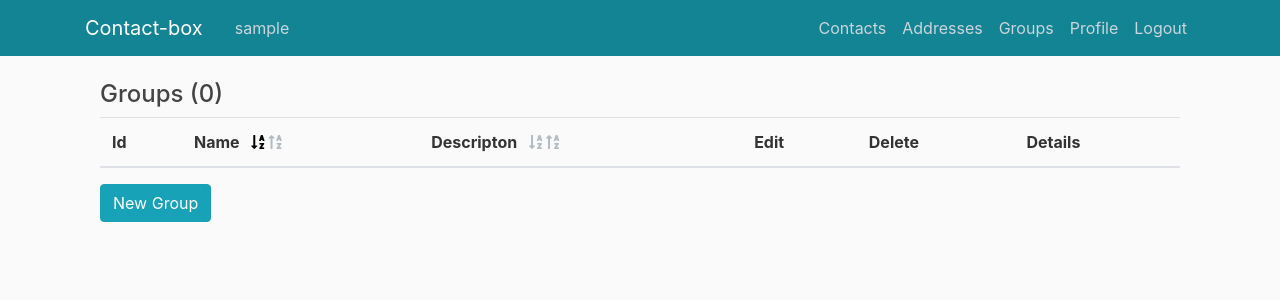
After one commit to TobKed/contact_box, a Django app: page /contacts/group in a window 1280 px wide. The commit adds this page. Shown: the top 300 px of the page. Run offline with Django 3.2, Linux system fonts and the light colour scheme; the visitor is signed in with stand-in values (Sample User, id 1); data comes from the database, SQL or seed files in the repository; data that the repository does not hold is empty; some libraries are stand-ins or nearby versions.

Commit message:
add views, urls, templates for contact groups

```diff
--- a/src/contacts/templates/contacts/address_list.html
+++ b/src/contacts/templates/contacts/address_list.html
@@ -70,7 +70,7 @@
                     <!-- PAGINATOR END -->
 
                     </div>
-                        <a class="btn btn-info mb-4" href="{% url 'person-new' %}">New Contact</a>
+                        <a class="btn btn-info mb-4" href="{% url 'person-new' %}">New Address</a>
                     <div>
 
                 </div>
--- /dev/null
+++ b/src/contacts/templates/contacts/contactgroup_list.html
@@ -0,0 +1,68 @@
+{% extends "contacts/base.html" %}
+{% load contacts_extras %}
+{% block content %}
+
+    <div class="container">
+        <div class="row">
+
+            <div class="col-md-12">
+                <h4>Groups ({{ page_obj.paginator.count }})</h4>
+                <div type="hidden" id="order-manager" data-orderby="{{ orderby }}" data-order="{{ order }}"></div>
+
+                <div class="table-responsive">
+
+                    <table id="mytable" class="table table-bordred table-striped">
+
+                        <thead>
+                            <th>Id</th>
+                            <th>Name
+                                <a data-orderby="name" data-order="asc" href="?page={{ page_obj.number }}" class="fas fa-sort-alpha-down ml-2 order"></a>
+                                <a data-orderby="name" data-order="desc" href="?page={{ page_obj.number }}" class="fas fa-sort-alpha-up order"></a>
+                            </th>
+                            <th>Descripton
+                                <a data-orderby="description" data-order="asc" href="?page={{ page_obj.number }}" class="fas fa-sort-alpha-down ml-2 order"></a>
+                                <a data-orderby="description" data-order="desc" href="?page={{ page_obj.number }}" class="fas fa-sort-alpha-up order"></a>
+                            </th>
+                            <th>Edit</th>
+                            <th>Delete</th>
+                            <th>Details</th>
+                        </thead>
+
+                        <tbody>
+                            {% for group in groups %}
+                                <tr>
+                                    <td>{{ group.pk }} </td>
+                                    <td>{{ group.name }} </td>
+                                    <td>{{ group.description }}</td>
+                                    <td>
+                                        <a href="{%  url 'group-update' group.id %}" class="btn btn-primary btn-xs" data-toggle="tooltip" title="Edit"><span class="fas fa-user-edit fa-xs"></span></a>
+                                    </td>
+                                    <td>
+                                        <a href="{% url 'group-delete' group.id %}" class="btn btn-danger btn-xs" data-toggle="tooltip" title="Delete"><span class="fas fa-trash-alt fa-xs"></span></a>
+                                    </td>
+                                    <td>
+                                        <a href="{% url 'group-detail' group.id %}" class="btn btn-info btn-xs" data-toggle="tooltip" title="Info"><span class="fas fa-info xs"></span></a>
+                                    </td>
+                                </tr>
+                            {% endfor %}
+                        </tbody>
+                    </table>
+
+                    <div class="clearfix"></div>
+
+                    <!-- PAGINATOR START-->
+                    {% include 'contacts/paginator.html' %}
+                    <!-- PAGINATOR END -->
+
+                    </div>
+                        <a class="btn btn-info mb-4" href="{% url 'group-new' %}">New Group</a>
+                    <div>
+
+                </div>
+
+            </div> <!-- end col-md-12 -->
+        </div> <!-- end row -->
+    </div>  <!-- end containter -->
+
+
+{% endblock content %}
--- a/src/contacts/templates/contacts/navbar.html
+++ b/src/contacts/templates/contacts/navbar.html
@@ -16,6 +16,7 @@
           {% if user.is_authenticated %}
             <a class="nav-item nav-link" href="{% url 'person-list' %}">Contacts</a>
             <a class="nav-item nav-link" href="{% url 'address-list' %}">Addresses</a>
+            <a class="nav-item nav-link" href="{% url 'group-list' %}">Groups</a>
             <a class="nav-item nav-link" href="{% url 'profile' %}">Profile</a>
             <a class="nav-item nav-link" href="{% url 'logout' %}">Logout</a>
           {% else %}
--- a/src/contacts/urls.py
+++ b/src/contacts/urls.py
@@ -6,11 +6,18 @@ from .views import (
     PersonCreateView,
     PersonUpdateView,
     PersonDeleteView,
+
     AddressListView,
     AddressDetailView,
     AddressCreateView,
     AddressUpdateView,
     AddressDeleteView,
+
+    ContactGroupListView,
+    ContactGroupDetailView,
+    ContactGroupCreateView,
+    ContactGroupUpdateView,
+    ContactGroupDeleteView,
 )
 
 
@@ -21,9 +28,16 @@ urlpatterns = [
     path('person/<int:pk>/update/', PersonUpdateView.as_view(), name='person-update'),
     path('person/<int:pk>/delete/', PersonDeleteView.as_view(), name='person-delete'),
     path('person/new/', PersonCreateView.as_view(), name='person-new'),
+
     path('contacts/address', AddressListView.as_view(), name='address-list'),
     path('contacts/address/<int:pk>/', AddressDetailView.as_view(), name='address-detail'),
     path('contacts/address/<int:pk>/update/', AddressUpdateView.as_view(), name='address-update'),
     path('contacts/address/<int:pk>/delete/', AddressDeleteView.as_view(), name='address-delete'),
     path('contacts/address/new/', AddressCreateView.as_view(), name='address-new'),
+
+    path('contacts/group', ContactGroupListView.as_view(), name='group-list'),
+    path('contacts/group/<int:pk>/', ContactGroupDetailView.as_view(), name='group-detail'),
+    path('contacts/group/<int:pk>/update/', ContactGroupUpdateView.as_view(), name='group-update'),
+    path('contacts/group/<int:pk>/delete/', ContactGroupDeleteView.as_view(), name='group-delete'),
+    path('contacts/group/new/', ContactGroupCreateView.as_view(), name='group-new'),
 ]
--- a/src/contacts/views.py
+++ b/src/contacts/views.py
@@ -272,3 +272,84 @@ class AddressUpdateView(LoginRequiredMixin, UserPassesTestMixin, UpdateView):
         if self.request.user.pk == person.creator_id:
             return True
         return False
+
+#################################################################3
+class ContactGroupListView(LoginRequiredMixin, ListView):
+    model = ContactGroup
+    context_object_name = 'groups'
+    paginate_by = 5
+
+    def get_queryset(self):
+        user = get_object_or_404(User, username=self.request.user)
+        orderby = self.request.GET.get('orderby', 'name')
+        order = self.request.GET.get('order', 'asc')
+        order = {'asc': '', 'desc': '-'}.get(order, '')
+        return ContactGroup.objects.filter(creator=user.profile).annotate(
+            members=Count('person', distinct=True)
+            ).order_by(order+orderby)
+
+    def get_context_data(self, *args, **kwargs):
+        context_data = super().get_context_data(*args, **kwargs)
+        params = {
+            'orderby': self.request.GET.get('orderby', 'name'),
+            'order': self.request.GET.get('order', 'asc')
+        }
+        context_data.update(params)
+        return context_data
+
+
+class ContactGroupDetailView(LoginRequiredMixin, UserPassesTestMixin, DetailView):
+    model = ContactGroup
+
+    def get_context_data(self, *args, **kwargs):
+        context_data = super().get_context_data(*args, **kwargs)
+        group = self.get_object()
+        context_data.update({
+            'members': group.person_set.all()
+        })
+        return context_data
+
+    def test_func(self):
+        contactgroup = self.get_object()
+        if self.request.user.pk == contactgroup.creator_id:
+            return True
+        return False
+
+
+class ContactGroupDeleteView(LoginRequiredMixin, UserPassesTestMixin, DeleteView):
+    model = ContactGroup
+    success_url = '/'
+
+    def test_func(self):
+        group = self.get_object()
+        if self.request.user.pk == group.creator_id:
+            return True
+        return False
+
+
+class ContactGroupCreateView(LoginRequiredMixin, CreateView):
+    model = ContactGroup
+    fields = ['name', 'description']
+
+    def form_valid(self, form):
+        self.object = form.save(commit=False)
+        self.object.creator_id = self.request.user.pk
+        self.object = form.save()
+        return HttpResponseRedirect(self.get_success_url())
+
+
+class ContactGroupUpdateView(LoginRequiredMixin, UserPassesTestMixin, UpdateView):
+    model = ContactGroup
+    fields = ['name', 'description']
+
+    def form_valid(self, form):
+        self.object = form.save(commit=False)
+        self.object.creator_id = self.request.user.pk
+        self.object = form.save()
+        return HttpResponseRedirect(self.get_success_url())
+
+    def test_func(self):
+        group = self.get_object()
+        if self.request.user.pk == group.creator_id:
+            return True
+        return False
```
Also changed, not shown: src/contacts/models.py (+7 -4 lines), src/contacts/templates/contacts/contactgroup_confirm_delete.html (added, +16 -0 lines), src/contacts/templates/contacts/contactgroup_detail.html (added, +24 -0 lines), src/contacts/templates/contacts/contactgroup_form.html (added, +17 -0 lines).
